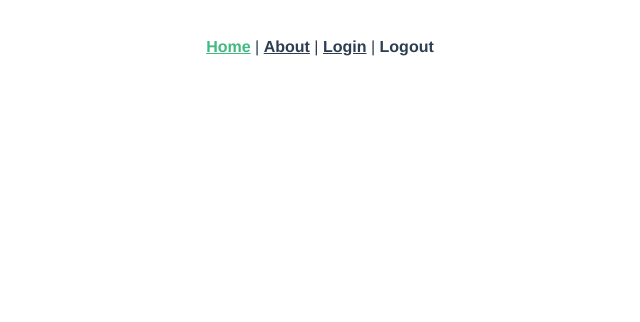
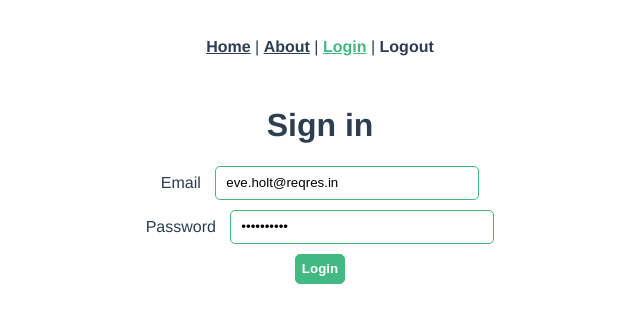
Before and after one commit to chinedu16/auth-vuex, a Vue app: page /login in a window 1280 px wide. Shown: the top 322 px of the page, without its empty margins (320-960 px from the left). Built offline with nearby package versions, Linux system fonts and the light colour scheme.

Commit message:
add navigation guard

```diff
--- a/src/router.js
+++ b/src/router.js
@@ -2,8 +2,26 @@ import Vue from 'vue'
 import Router from 'vue-router'
 import Home from './views/Home.vue'
 import Login from './views/Login.vue'
+import store from './store.js'
 
 Vue.use(Router)
+
+
+const ifNotAuthenticated = ( to, from , next) => {
+  if (!store.getters.isAuthenticated) {
+    next()
+    return
+  }
+  next('/')
+}
+
+const ifAuthenticated = ( to, from , next) => {
+  if (store.getters.isAuthenticated) {
+    next()
+    return
+  }
+  next('/login')
+}
 
 let router = new Router({
   mode: 'history',
@@ -20,17 +38,15 @@ let router = new Router({
       // route level code-splitting
       // this generates a separate chunk (about.[hash].js) for this route
       // which is lazy-loaded when the route is visited.
-      component: () => import(/* webpackChunkName: "about" */ './views/About.vue')
+      component: () => import(/* webpackChunkName: "about" */ './views/About.vue'),
+      beforeEnter: ifAuthenticated
     },
     {
       path: '/login',
       name: 'login',
-      component: Login
+      component: Login,
+      beforeEnter: ifNotAuthenticated
     }
   ]
 })
-
-router.beforeEach((to, from, next) => {
-
-})
 export default router
```
